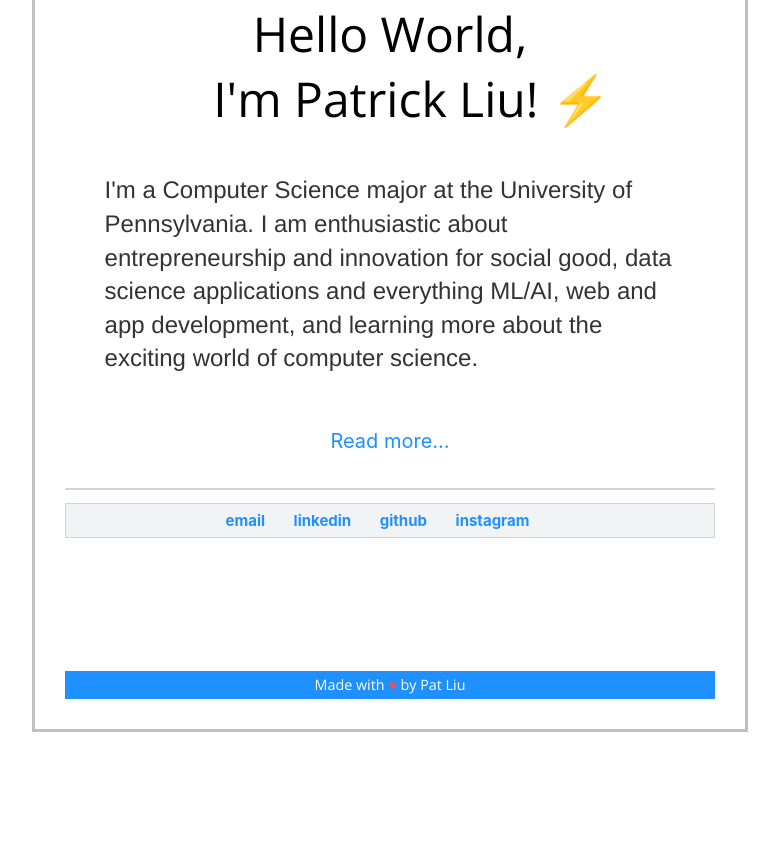
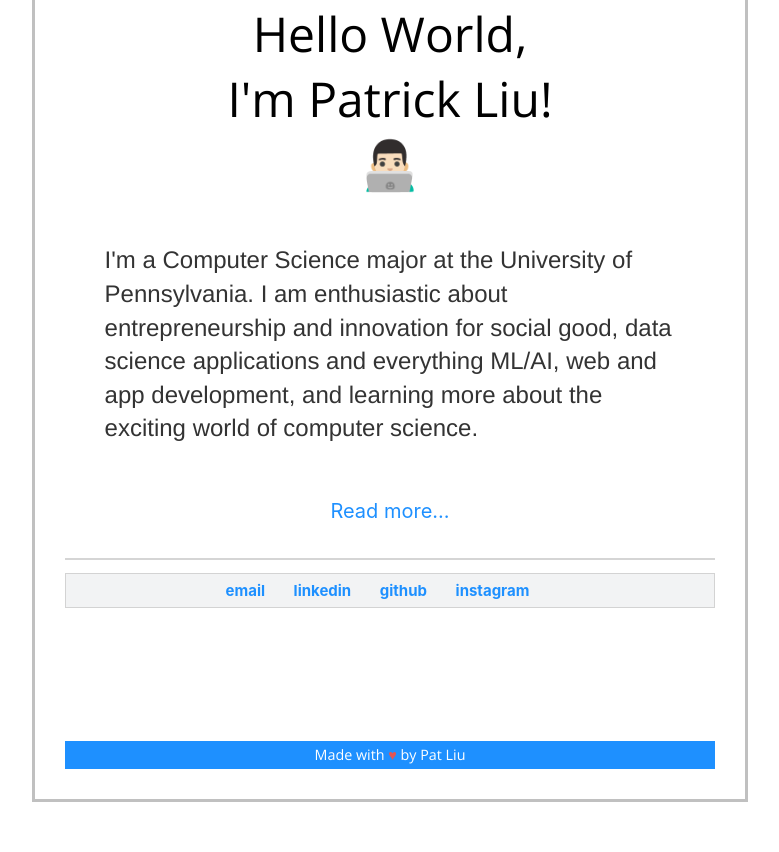
Before and after one commit to pat-liu/WebsiteV1, a Jekyll site: the page built from index.html, in a window 1280 px wide. Shown: the part 361-1213 px from the top of the page, without its empty margins (250-1029 px from the left). Built offline with Jekyll 4.4.1, drawn with Linux system fonts in a browser that asks for light colours; before the commit the page ends 1143 px from its top, so only the background shows below that.

Commit message:
Update index.html

```diff
--- a/index.html
+++ b/index.html
@@ -5,7 +5,7 @@ title: Patrick Liu, CS Major
     		<div class="blurb">
 				<div style="text-align: center">
 					<img src="https://res.cloudinary.com/brogrammer/image/upload/v1564121840/circle-cropped_ao4jvv.png" class="pfp"></div>
-				<h1 style="text-align:center">Hello World, <br style><div style ="margin-left: 44px">I'm Patrick Liu! ⚡</br></div></h1>
+				<h1 style="text-align:center">Hello World, <br style><div style="margin-bottom: -60px">I'm Patrick Liu! <br>👨🏻‍💻</br></br></div></h1>
 
 				<!--<img src="https://res.cloudinary.com/brogrammer/image/upload/v1564121840/circle-cropped_ao4jvv.png" style="float:left;vertical-align:middle;" class = "pfp">-->
 				<p style="overflow: hidden;padding-left: 40px; padding-right: 40px">I'm a Computer Science major at the University of Pennsylvania. I am enthusiastic about entrepreneurship and innovation for social good, data science applications and everything ML/AI, web and app development, and learning more about the exciting world of computer science.</p>
```
